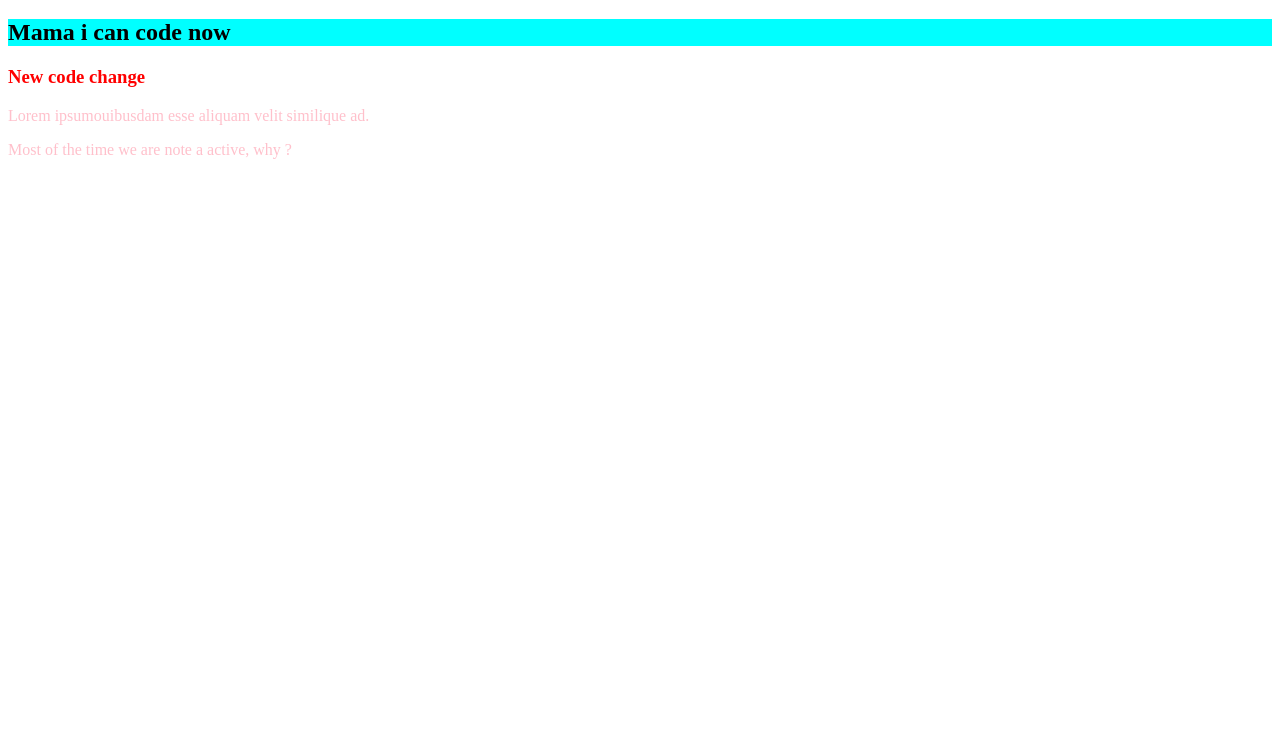
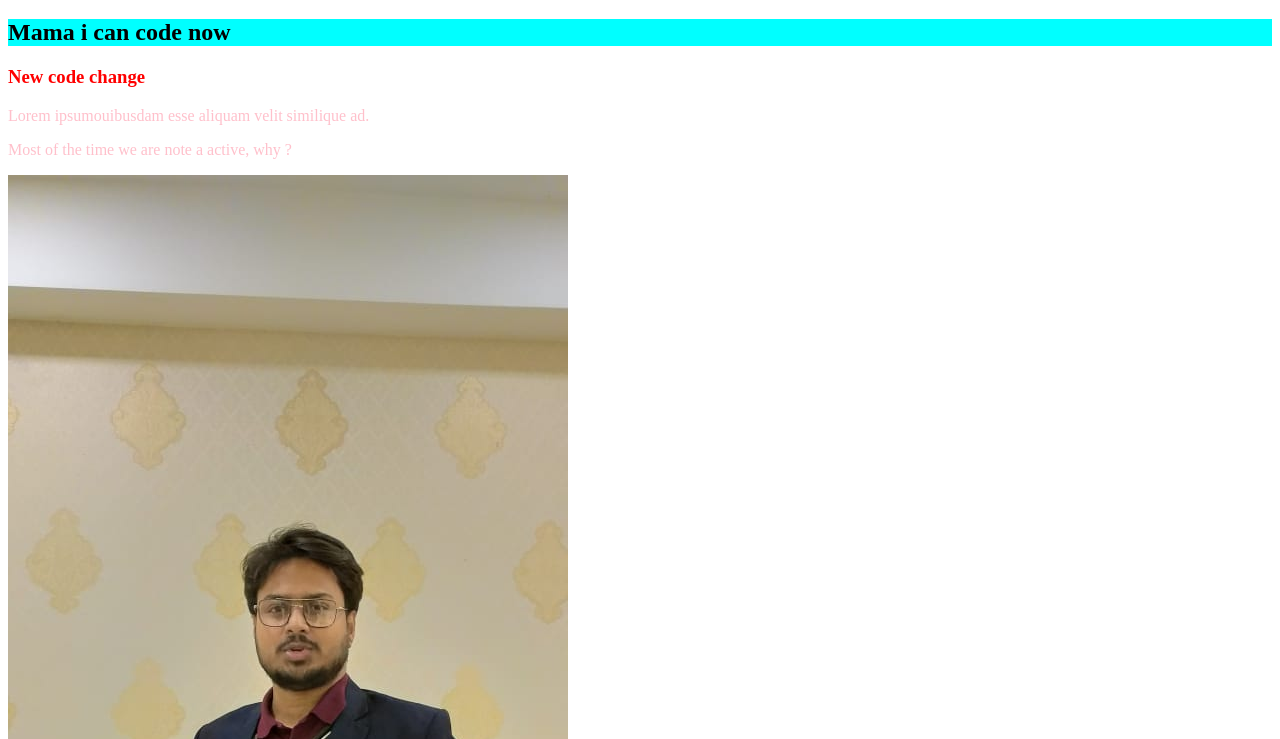
Before and after one commit to mohiuddin143/my-second-repo, a plain HTML site: page index.html in a window 1280 px wide. Shown: the part 61-800 px from the top of the page. Drawn offline with Linux system fonts and the light colour scheme.

Commit message:
picter added

```diff
--- a/index.html
+++ b/index.html
@@ -13,6 +13,7 @@
     <h3>New code change</h3>
     <p>Lorem ipsumouibusdam esse aliquam velit similique ad.</p>
     <p>Most of the time we are note a active, why ?</p>
+    <img src="me.jpeg" alt="">
 
 </body>
 </html>
```
Also changed, not shown: me.jpeg (added), walpaper.png (added).
